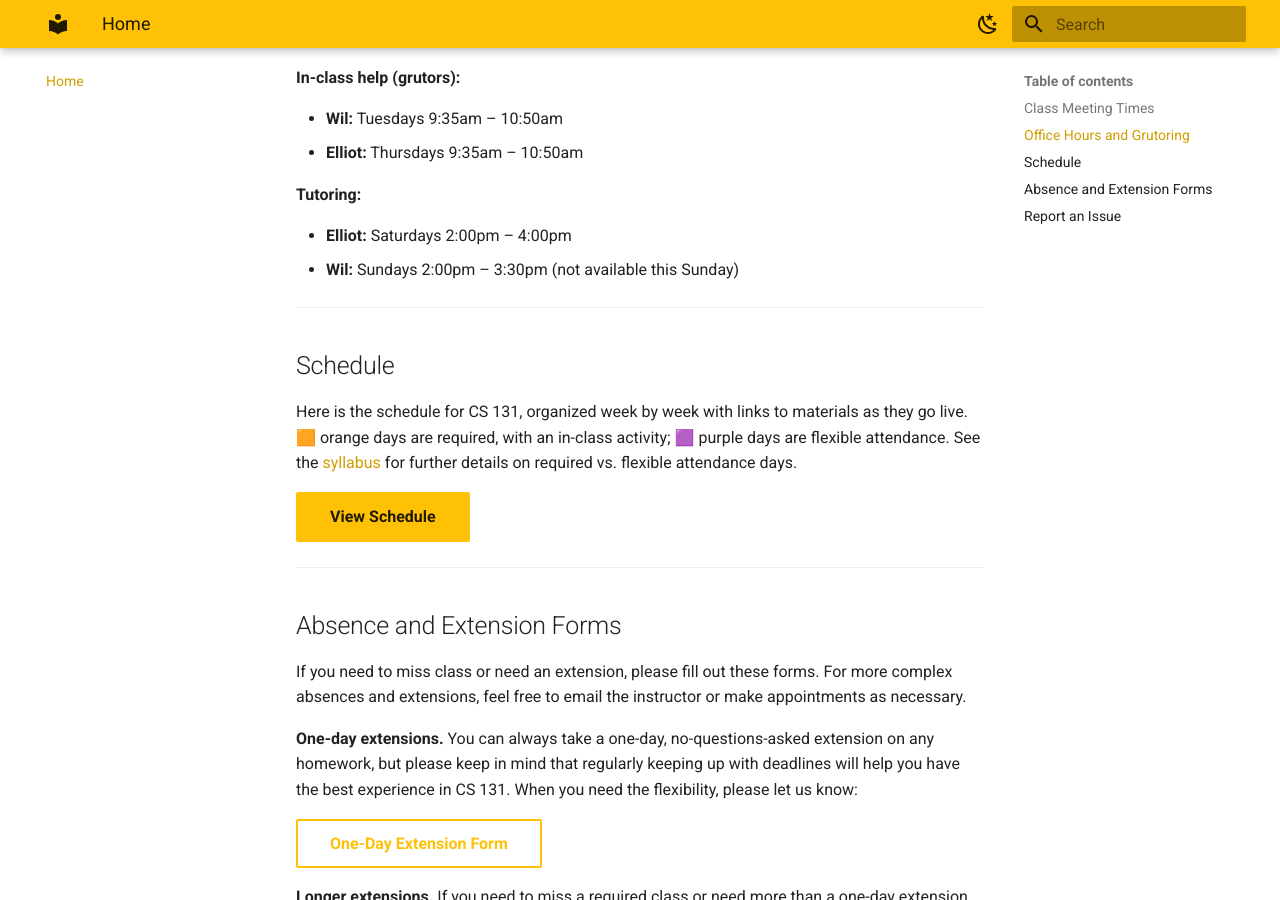
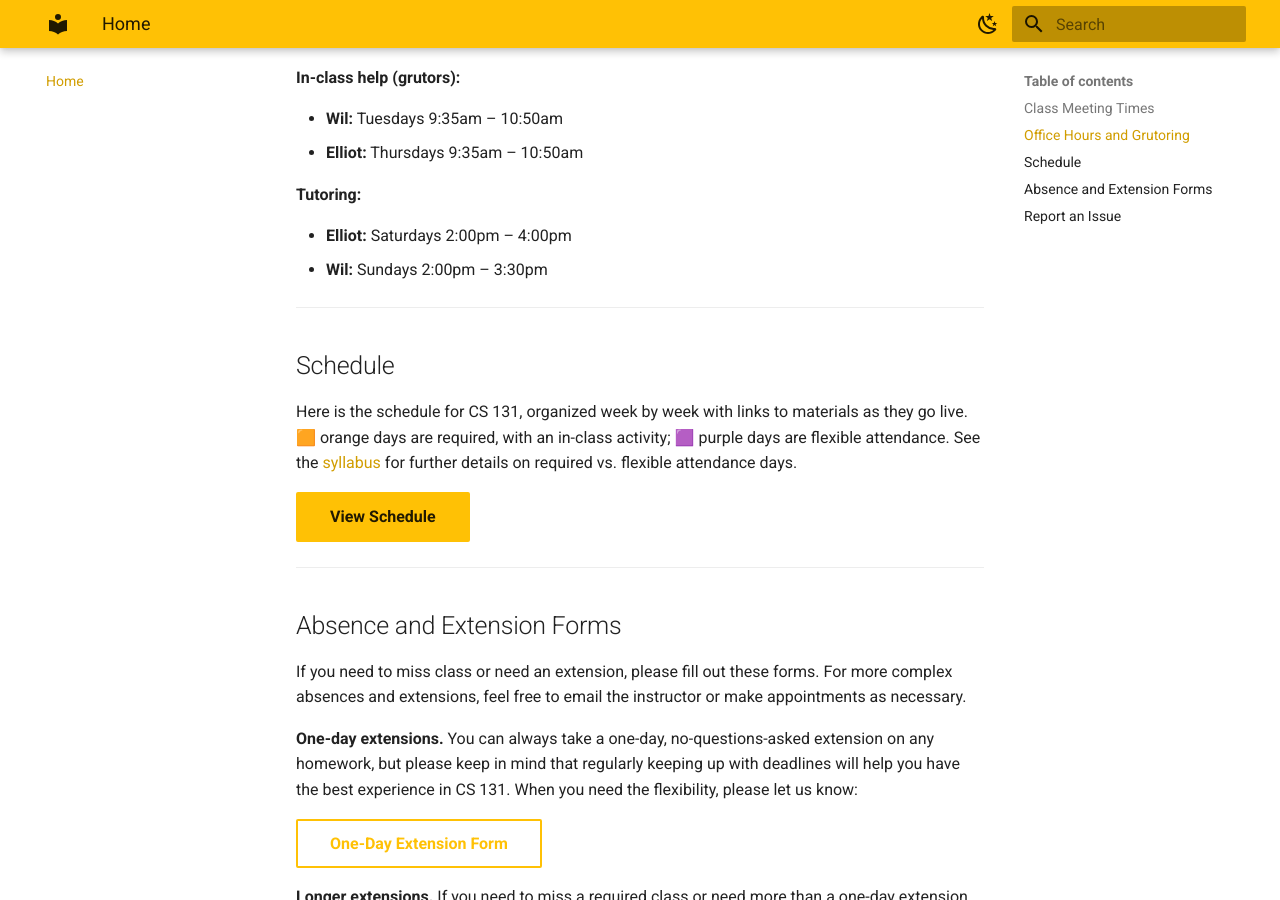
Before and after one commit to lbang-hmc/cs-131-website, an MkDocs documentation site: the page built from content/index.md, in a window 1280 px wide and 900 px high, scrolled down 768 px. Built offline with MkDocs 1.6.1 and Material for MkDocs 9.7.7, drawn with Linux system fonts in a browser that asks for light colours.

Commit message:
Remove Wil Sunday tutoring exception from home pageCo-Authored-By: Claude Sonnet 5 <noreply@anthropic.com> Claude-Session: https://claude.ai/code/session_01Mv6LJER1uvXS6T5Y5FtMnN

```diff
--- a/content/index.md
+++ b/content/index.md
@@ -28,7 +28,7 @@ Office hours and grutoring are in person in **MCSC 203 / 204** (the computer lab
 **Tutoring:**
 
 - **Elliot:** Saturdays 2:00pm – 4:00pm
-- **Wil:** Sundays 2:00pm – 3:30pm (not available this Sunday)
+- **Wil:** Sundays 2:00pm – 3:30pm
 
 ---
 
```
